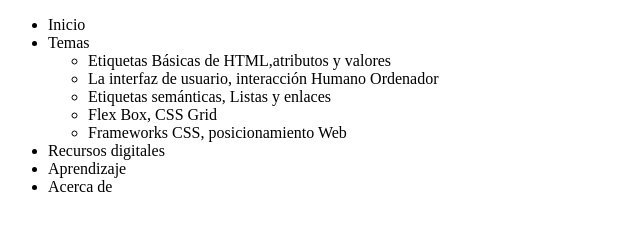
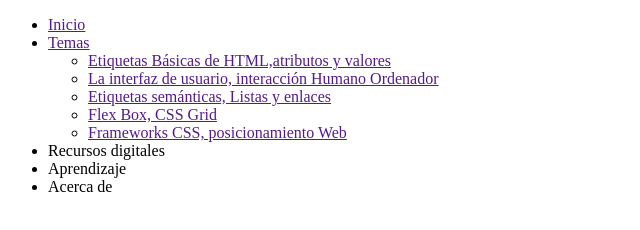
Before and after one commit to CaamiloGomez/DSW-CamiloGomez, a plain HTML site: page fase2/design.html in a window 1280 px wide. Shown: the whole page, without its empty margins (0-640 px from the left). Drawn offline with Linux system fonts and the light colour scheme.

Commit message:
Update design.html

```diff
--- a/fase2/design.html
+++ b/fase2/design.html
@@ -10,14 +10,14 @@
     <header>
         <nav>
             <ul>
-                <li>Inicio</li>
-                <li>Temas</li>
+                <li><a href="">Inicio</a></li>
+                <li><a href="">Temas</a></li>
                 <ul>
-                    <li>Etiquetas Básicas de HTML,atributos y valores</li>
-                    <li>La interfaz de usuario, interacción Humano Ordenador</li>
-                    <li>Etiquetas semánticas, Listas y enlaces</li>
-                    <li>Flex Box, CSS Grid</li>
-                    <li>Frameworks CSS, posicionamiento Web</li>
+                    <li><a href="">Etiquetas Básicas de HTML,atributos y valores</a></li>
+                    <li><a href="">La interfaz de usuario, interacción Humano Ordenador</a></li>
+                    <li><a href="">Etiquetas semánticas, Listas y enlaces</a></li>
+                    <li><a href="">Flex Box, CSS Grid</a></li>
+                    <li><a href="">Frameworks CSS, posicionamiento Web</a></li>
                 </ul>
                 <li>Recursos digitales</li>
                 <li>Aprendizaje</li>
```
